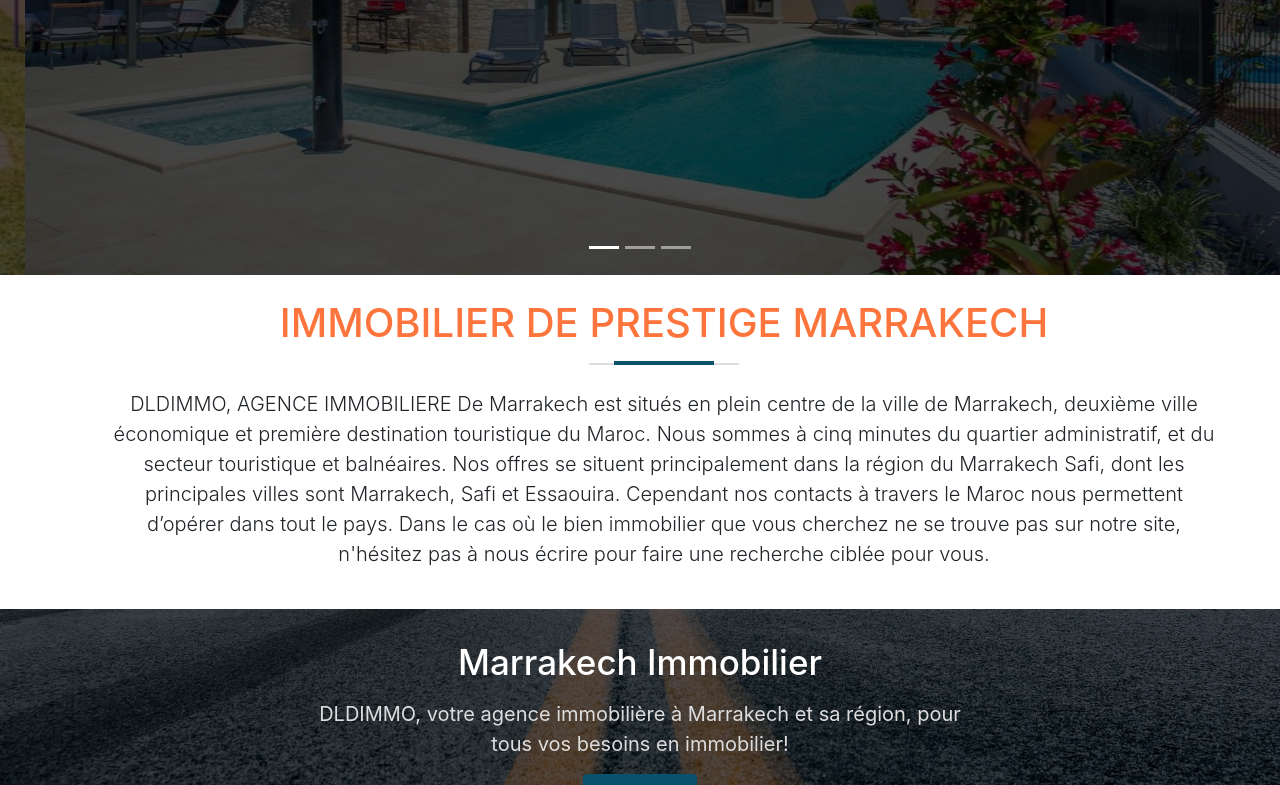
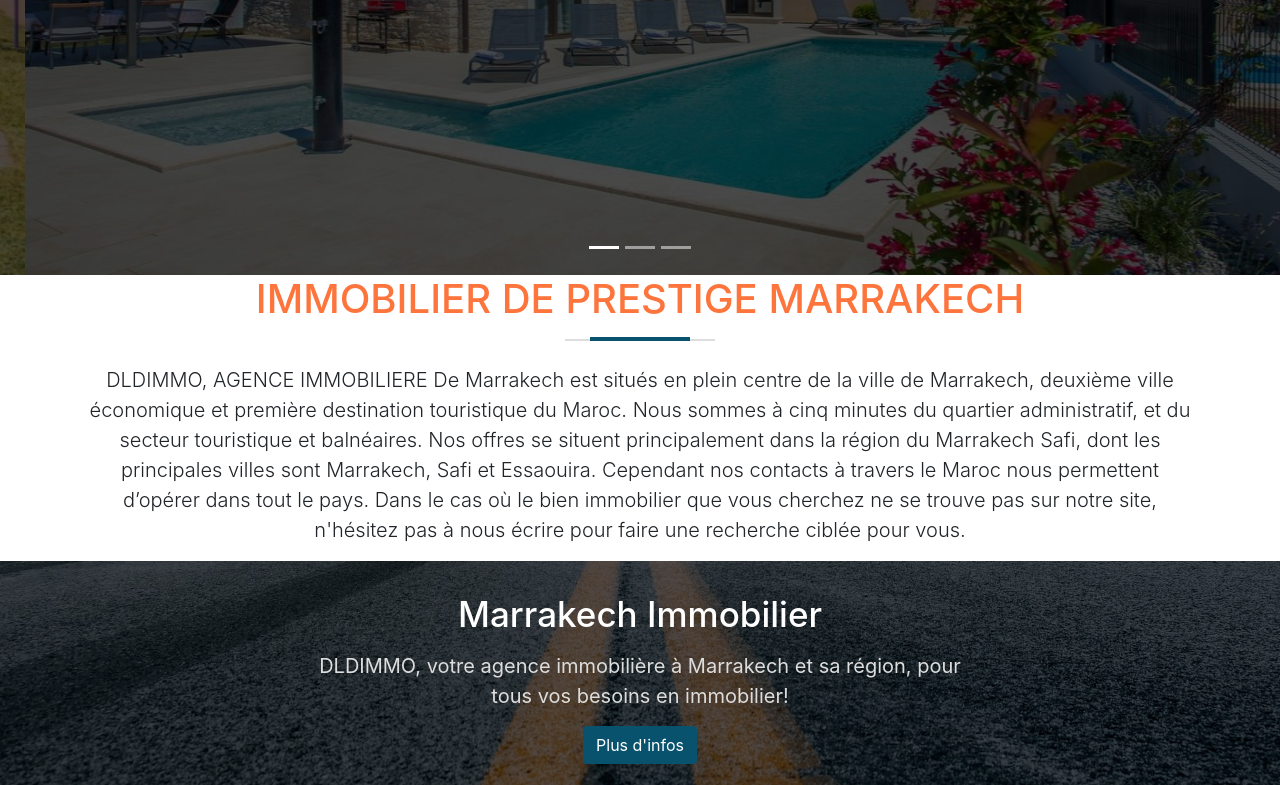
Before and after one commit to DEVDLD/DLDImmo, a plain HTML site: page index.html in a window 1280 px wide. Shown: the part 525-1310 px from the top of the page. Drawn offline with Linux system fonts and the light colour scheme.

Commit message:
Overflow-X Fixed

```diff
--- a/index.html
+++ b/index.html
@@ -127,7 +127,7 @@
             <div class="container">
                 <div class="row">
 
-                    <div class="col-12 text-center m-4">
+                    <div class="col-12 text-center">
                         <h2 class="section-title" id="immobilier">IMMOBILIER DE PRESTIGE MARRAKECH</h2>
                         <div class="line mb-4 ">
                             <span class="position-relative"></span>
```
Also changed, not shown: about.html (+1 -1 lines), css/main.css (+4 -4 lines), js/main.js (+4 -4 lines).
